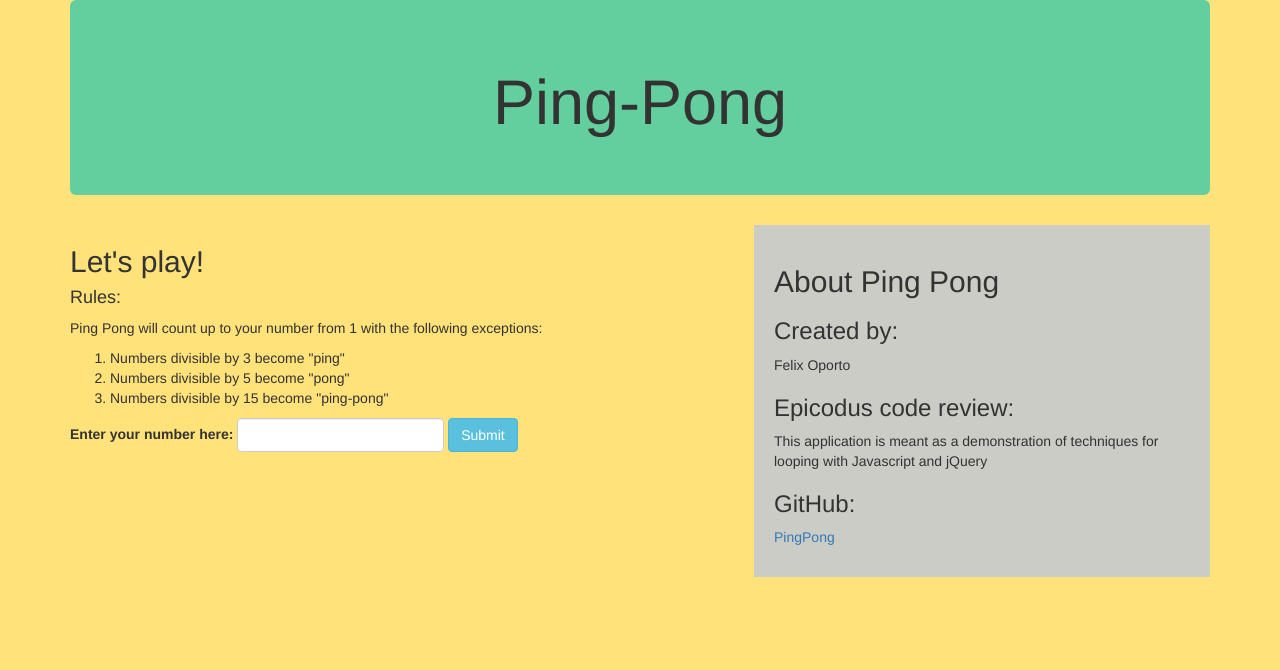
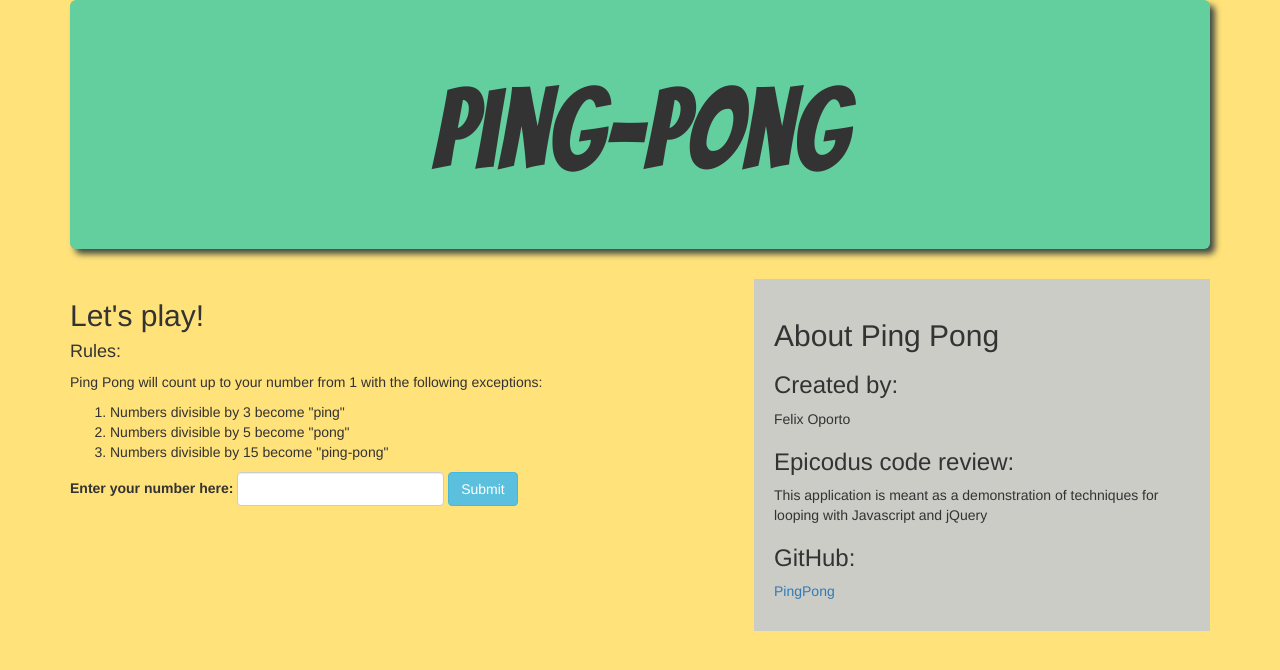
Before and after one commit to felixop8/Ping-Pong, a plain HTML site: page index.html in a window 1280 px wide. Drawn offline with Linux system fonts and the light colour scheme.

Commit message:
add google font to jumbotron and box-shadow

```diff
--- a/css/styles.css
+++ b/css/styles.css
@@ -1,7 +1,14 @@
 .jumbotron {
   background-color: #63ce9e ;
+  box-shadow: 5px 5px 6px #424945;
+}
+
+.jumbotron h1 {
   text-align: center;
+  font-family: 'Bangers', cursive;
+  font-size: 8em;
 }
+
 body {
   background-color: #ffe27a ;
 }
```
